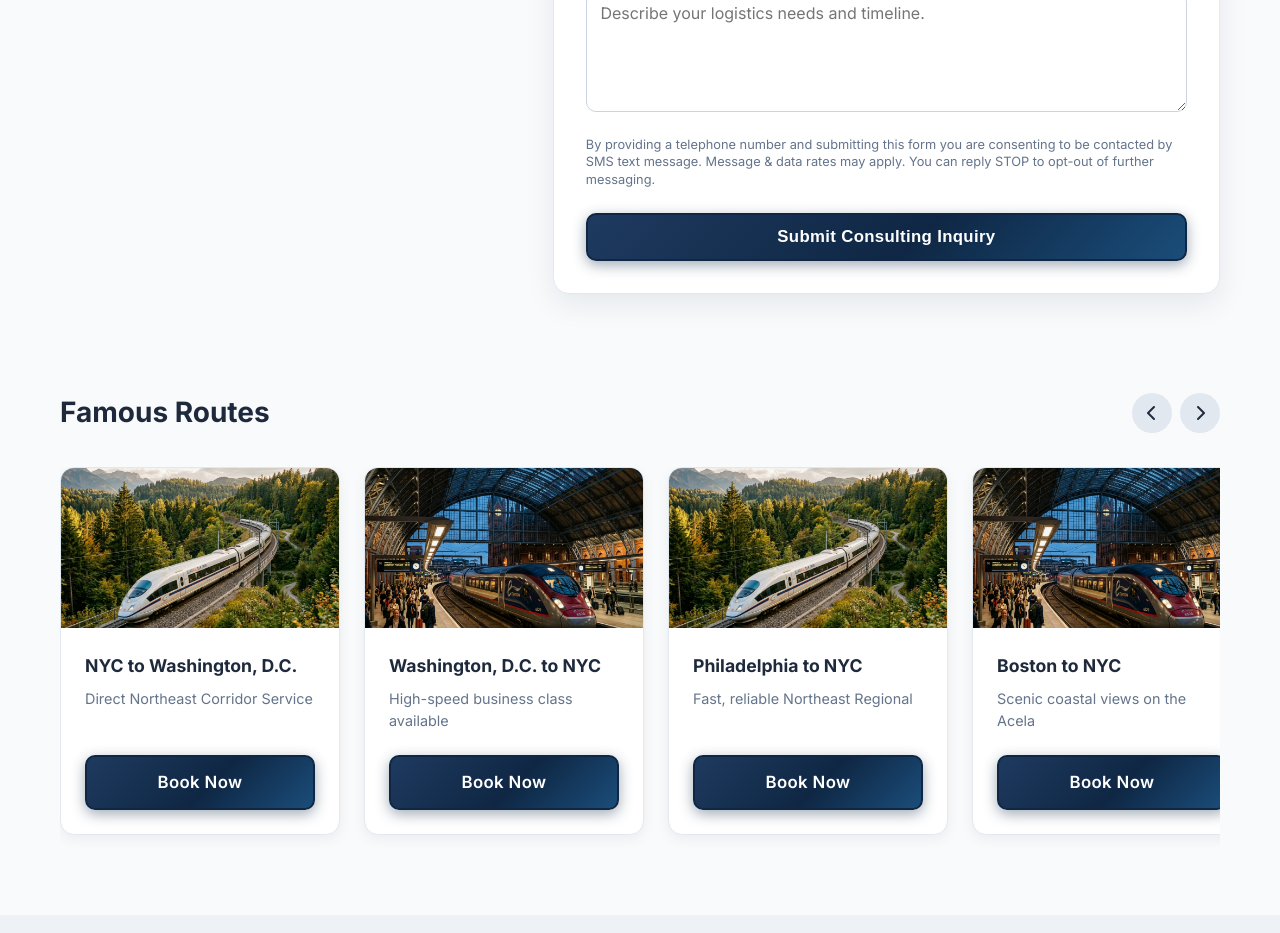
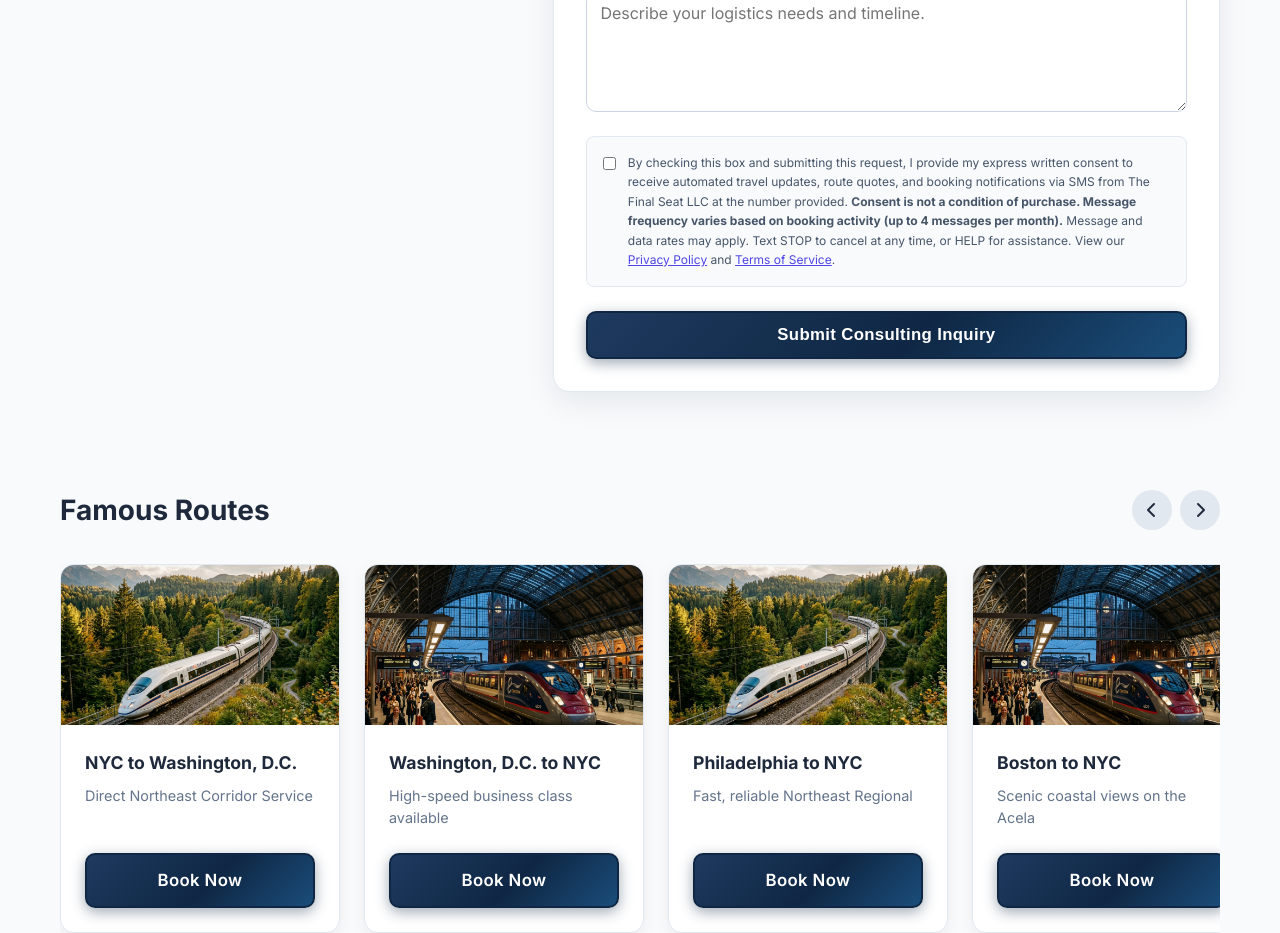
Before and after one commit to vian1608/thefinalseat, a React (Create React App) app in the folder frontend/: page /amtrak-assistance in a window 1280 px wide. Shown: the part 1200-2133 px from the top of the page. Built offline with nearby package versions, Linux system fonts and the light colour scheme.

Commit message:
Add SMS opt-in checkbox to main page and Amtrak consulting forms

```diff
--- a/frontend/src/pages/AmtrakAssistance.js
+++ b/frontend/src/pages/AmtrakAssistance.js
@@ -242,9 +242,21 @@ function AmtrakAssistance() {
                   {submitMessage}
                 </p>
               )}
-              <p className="sms-disclaimer" style={{ fontSize: '0.8rem', color: '#64748b', marginBottom: '1rem', lineHeight: '1.4' }}>
-                By providing a telephone number and submitting this form you are consenting to be contacted by SMS text message. Message &amp; data rates may apply. You can reply STOP to opt-out of further messaging.
-              </p>
+              {/* SMS OPT-IN COMPLIANCE DISCLOSURE BLOCK */}
+              <div style={{ backgroundColor: '#f8fafc', padding: '1rem', borderRadius: '0.5rem', border: '1px solid #e2e8f0', marginBottom: '1rem', width: '100%' }}>
+                <div style={{ display: 'flex', alignItems: 'flex-start', gap: '0.75rem' }}>
+                  <input
+                    type="checkbox"
+                    id="smsOptIn"
+                    name="smsOptIn"
+                    required
+                    style={{ marginTop: '0.25rem', cursor: 'pointer' }}
+                  />
+                  <label htmlFor="smsOptIn" style={{ fontSize: '0.75rem', color: '#475569', lineHeight: '1.625', cursor: 'pointer' }}>
+                    By checking this box and submitting this request, I provide my express written consent to receive automated travel updates, route quotes, and booking notifications via SMS from The Final Seat LLC at the number provided. <strong>Consent is not a condition of purchase. Message frequency varies based on booking activity (up to 4 messages per month).</strong> Message and data rates may apply. Text STOP to cancel at any time, or HELP for assistance. View our <Link to="/privacy-policy" style={{ color: '#4f46e5', textDecoration: 'underline' }}>Privacy Policy</Link> and <Link to="/terms" style={{ color: '#4f46e5', textDecoration: 'underline' }}>Terms of Service</Link>.
+                  </label>
+                </div>
+              </div>
               <button
                 type="submit"
                 className="amtrak-btn amtrak-btn--cta amtrak-btn--full"
--- a/frontend/src/pages/Home.js
+++ b/frontend/src/pages/Home.js
@@ -279,9 +279,21 @@ function Home() {
                   {submitMessage}
                 </p>
               )}
-              <p className="sms-disclaimer" style={{ fontSize: '0.8rem', color: '#64748b', marginBottom: '1rem', lineHeight: '1.4' }}>
-                By providing a telephone number and submitting this form you are consenting to be contacted by SMS text message. Message &amp; data rates may apply. You can reply STOP to opt-out of further messaging.
-              </p>
+              {/* SMS OPT-IN COMPLIANCE DISCLOSURE BLOCK */}
+              <div style={{ backgroundColor: '#f8fafc', padding: '1rem', borderRadius: '0.5rem', border: '1px solid #e2e8f0', marginBottom: '1rem', width: '100%' }}>
+                <div style={{ display: 'flex', alignItems: 'flex-start', gap: '0.75rem' }}>
+                  <input
+                    type="checkbox"
+                    id="smsOptIn"
+                    name="smsOptIn"
+                    required
+                    style={{ marginTop: '0.25rem', cursor: 'pointer' }}
+                  />
+                  <label htmlFor="smsOptIn" style={{ fontSize: '0.75rem', color: '#475569', lineHeight: '1.625', cursor: 'pointer' }}>
+                    By checking this box and submitting this request, I provide my express written consent to receive automated flight updates, travel quotes, and booking notifications via SMS from The Final Seat LLC at the number provided. <strong>Consent is not a condition of purchase. Message frequency varies based on booking activity (up to 4 messages per month).</strong> Message and data rates may apply. Text STOP to cancel at any time, or HELP for assistance. View our <Link to="/privacy-policy" style={{ color: '#4f46e5', textDecoration: 'underline' }}>Privacy Policy</Link> and <Link to="/terms" style={{ color: '#4f46e5', textDecoration: 'underline' }}>Terms of Service</Link>.
+                  </label>
+                </div>
+              </div>
               <button
                 type="submit"
                 className="flights-btn flights-btn--cta flights-btn--full"
```
